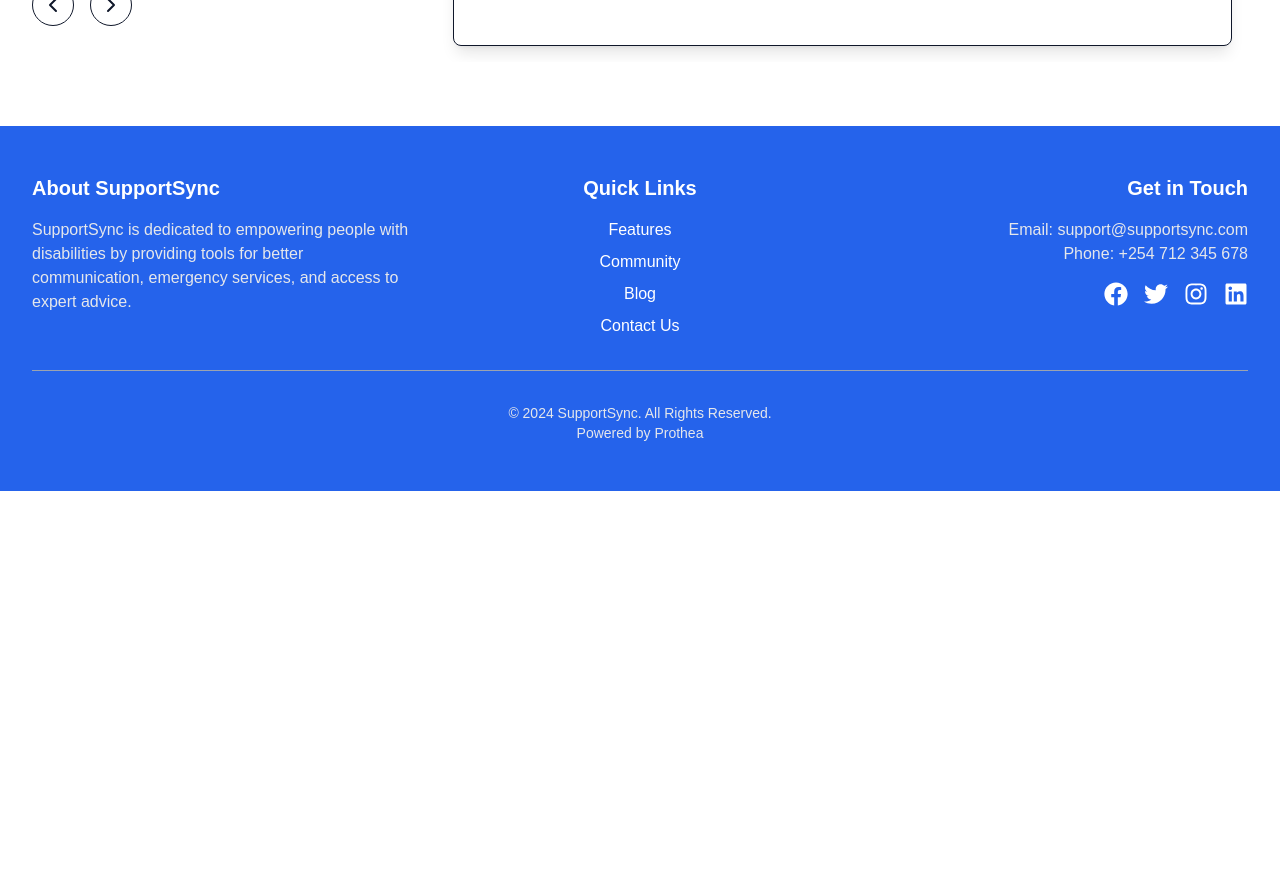
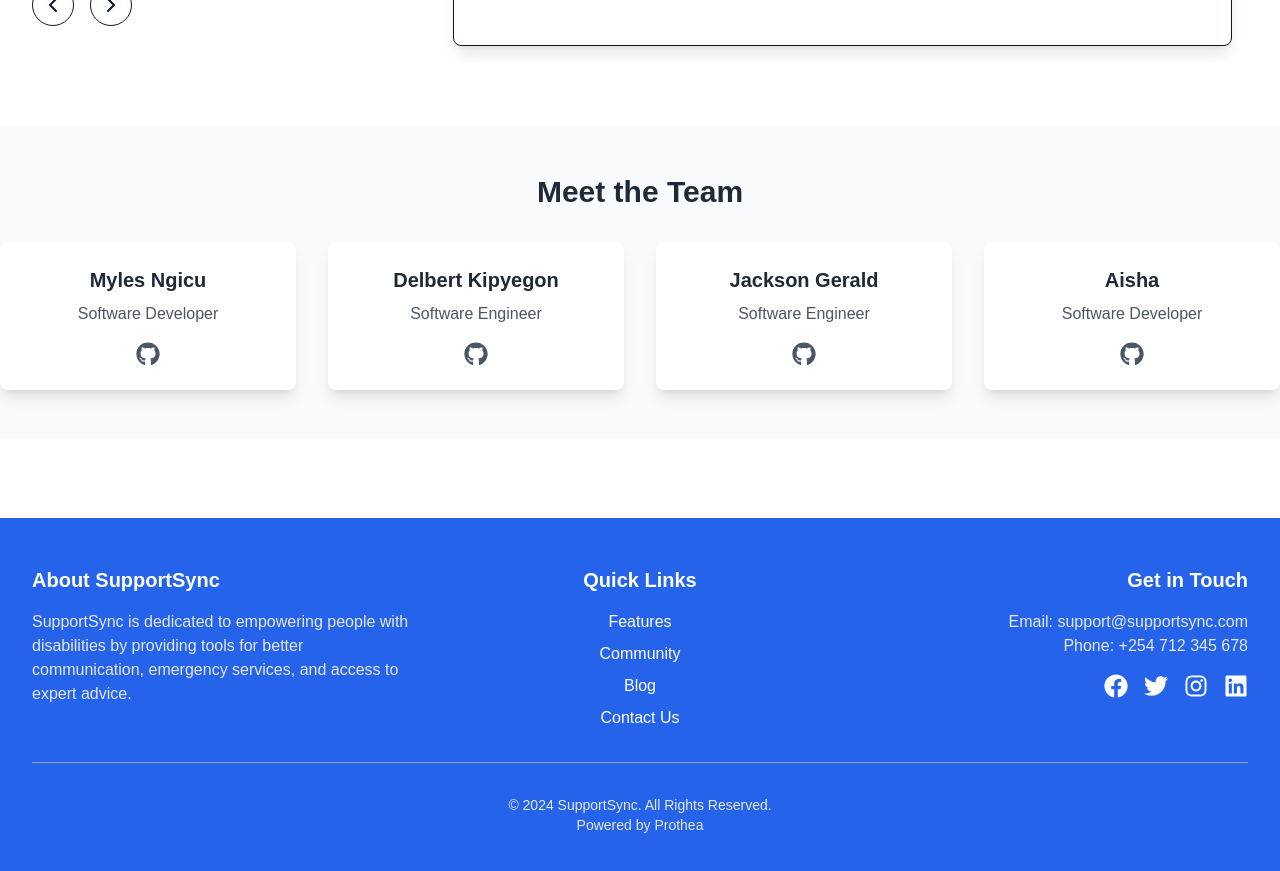
Before and after one commit to Codedeysguys/Teamx_pwd_hackerthon, a Next.js app: page / in a window 1280 px wide. Shown: the part 3380-4251 px from the top of the page. Before the commit the page ends 3871 px from the top, so only its background shows below. Built offline with nearby package versions, Linux system fonts and the light colour scheme.

Commit message:
Feat(v1): Final Fixes

```diff
--- a/src/app/blog/page.js
+++ b/src/app/blog/page.js
@@ -1,7 +1,7 @@
-
 "use client";
-import { useState } from 'react';
-import { blogs } from '../../lib/blogbinding';
+import { useState } from "react";
+import { blogs } from "../../lib/blogbinding";
+import { Button } from "@/components/ui/button";
 
 const Blogs = () => {
 	const [currentPage, setCurrentPage] = useState(1);
@@ -22,7 +22,16 @@
 	return (
 		<div className="container mx-auto p-6">
 			<h1 className="text-4xl font-bold mb-6">Parenting Blogs for PWD</h1>
-      <div className="grid grid-cols-1 gap-6 sm:grid-cols-2 md:grid-cols-3 lg:grid-cols-4">
+
+			<a
+				href="https://chat.whatsapp.com/HXTxpAjzHHwA9ZNBisFJWd"
+				target="_blank"
+				rel="noopener noreferrer"
+				className="px-6 py-3 bg-green-500 text-white font-semibold rounded-md hover:bg-green-600 transition mb-10"
+			>
+				Join A Community
+			</a>
+			<div className="grid grid-cols-1 gap-6 sm:grid-cols-2 md:grid-cols-3 lg:grid-cols-4 mt-10">
 				{currentBlogs.map((blog, index) => (
 					<div
 						key={index}
@@ -65,8 +74,8 @@
 							onClick={() => handleClick(i + 1)}
 							className={`mx-2 px-4 py-2 rounded ${
 								currentPage === i + 1
-                  ? 'bg-blue-500 text-white'
-                  : 'bg-gray-200 text-gray-800'
+									? "bg-blue-500 text-white"
+									: "bg-gray-200 text-gray-800"
 							}`}
 						>
 							{i + 1}
--- a/src/app/layout.js
+++ b/src/app/layout.js
@@ -18,7 +18,11 @@
 				<div className="fixed bottom-10 right-10">
 					<Sheet>
 						<SheetTrigger>
-              <img className="h-16" src="/chat.png" alt="chat" />
+							<img
+								className="h-16"
+								src="/chat.png"
+								alt="chat"
+							/>
 						</SheetTrigger>
 						<SheetContent className="max-w-md h-[80vh] rounded-lg mt-10">
 							<SheetHeader>
@@ -27,7 +31,7 @@
 										Meet Maish, Your Friendly Assistant
 									</h2>
 									<p className="text-white text-opacity-90 text-lg">
-                    I'm here to answer any of your questions
+										I&apos;m here to answer any of your questions
 									</p>
 								</SheetTitle>
 								<SheetDescription>
--- a/src/app/locator/widgets/StepByStepGuide.jsx
+++ b/src/app/locator/widgets/StepByStepGuide.jsx
@@ -4,12 +4,8 @@
 	return (
 		<div className="mt-16 bg-blue-50 py-12">
 			<h2 className="text-3xl font-bold text-center text-blue-600">
-				Step-by-Step Guide
+				How it Works
 			</h2>
-			<p className="text-lg text-center text-gray-600 max-w-3xl mx-auto mt-4">
-				Follow these steps to implement the Google Locator with IoT in your
-				system:
-			</p>
 
 			<div className="grid grid-cols-1 md:grid-cols-2 lg:grid-cols-3 gap-8 mt-12">
 				<div className="bg-white p-6 rounded-lg shadow-lg">
@@ -25,31 +21,21 @@
 
 				<div className="bg-white p-6 rounded-lg shadow-lg">
 					<h3 className="text-xl font-semibold text-blue-600">
-						Step 2: Integrate Google Maps API
+						Step 2: Send Automated Alerts
 					</h3>
 					<p className="text-gray-600 mt-2">
-						Use the Google Maps API to capture and track the location of the
-						user once the IoT button is pressed.
+						Send an alert to representatives by clicking, providing exact
+						coordinates and a map link.
 					</p>
 				</div>
 
 				<div className="bg-white p-6 rounded-lg shadow-lg">
 					<h3 className="text-xl font-semibold text-blue-600">
-						Step 3: Send Automated Alerts
+						Step 3: Track and Respond with Assistance
 					</h3>
 					<p className="text-gray-600 mt-2">
-						Send an alert to representatives, providing exact coordinates and a
-						map link.
-					</p>
-				</div>
-
-				<div className="bg-white p-6 rounded-lg shadow-lg">
-					<h3 className="text-xl font-semibold text-blue-600">
-						Step 4: Respond with Assistance
-					</h3>
-					<p className="text-gray-600 mt-2">
-						Ensure a response team is always ready to act on location-based
-						alerts.
+						Once an alert is sent we track them using Google Maps and get the location. There we may respond by sending
+						people to help them out.
 					</p>
 				</div>
 			</div>
--- a/src/app/page.js
+++ b/src/app/page.js
@@ -3,6 +3,7 @@
 import FeaturesSection from "./widgets/Features";
 import SuccessStoriesSection from "./widgets/SuccessStoriesSection";
 import StorySection from "./widgets/Story";
+import TeamsComponent from "./widgets/Team";
 
 const LandingPage = () => {
 	return (
@@ -11,6 +12,7 @@
 			<FeaturesSection />
 			<StorySection />
 			<SuccessStoriesSection />
+			<TeamsComponent />
 		</div>
 	);
 };
--- a/src/app/widgets/HeroSection.jsx
+++ b/src/app/widgets/HeroSection.jsx
@@ -1,20 +1,99 @@
-import React from "react";
+"use client";
+
+import React, { useState } from "react";
 
 const HeroSection = () => {
+	// State to manage the popup
+	const [isPopupOpen, setIsPopupOpen] = useState(false);
+
+	// Function to toggle popup visibility
+	const togglePopup = () => {
+		setIsPopupOpen(!isPopupOpen);
+	};
+
 	return (
+		<>
 			<section className="min-h-screen flex flex-col justify-center items-center text-center bg-gradient-to-r from-blue-500 to-teal-500 text-white animate-fade-in">
 				<h1 className="text-5xl font-bold mb-4">
 					SupportSync: Empowering People with Disabilities
 				</h1>
 				<p className="text-xl mb-6 max-w-3xl">
 					SupportSync is a platform designed to foster interaction, provide
-				emergency services, enable translation, and offer location tracking for
-				PWDs, ensuring they stay connected and safe.
+					emergency services, enable translation, and offer location tracking
+					for PWDs, ensuring they stay connected and safe.
 				</p>
-			<button className="px-6 py-3 bg-white text-blue-500 font-semibold rounded-md hover:bg-blue-100 transition">
+				<button
+					onClick={togglePopup}
+					className="px-6 py-3 bg-white text-blue-500 font-semibold rounded-md hover:bg-blue-100 transition"
+				>
 					Get Started
 				</button>
 			</section>
+
+			{/* Popup form */}
+			{isPopupOpen && (
+				<div className="fixed inset-0 bg-black bg-opacity-50 flex justify-center items-center z-50">
+					<div className="bg-white p-6 rounded-sm shadow-lg w-full max-w-lg">
+						<h2 className="text-2xl font-bold mb-4">Book a Consultation</h2>
+						<form className="space-y-4">
+							<div>
+								<label className="block text-gray-700 font-semibold mb-2">
+									Name
+								</label>
+								<input
+									type="text"
+									placeholder="Your Name"
+									className="w-full px-4 py-2 border rounded-lg focus:outline-none focus:ring-2 focus:ring-blue-500"
+								/>
+							</div>
+							<div>
+								<label className="block text-gray-700 font-semibold mb-2">
+									Email
+								</label>
+								<input
+									type="email"
+									placeholder="Your Email"
+									className="w-full px-4 py-2 border rounded-lg focus:outline-none focus:ring-2 focus:ring-blue-500"
+								/>
+							</div>
+							<div>
+								<label className="block text-gray-700 font-semibold mb-2">
+									Preferred Date
+								</label>
+								<input
+									type="date"
+									className="w-full px-4 py-2 border rounded-lg focus:outline-none focus:ring-2 focus:ring-blue-500"
+								/>
+							</div>
+							<div>
+								<label className="block text-gray-700 font-semibold mb-2">
+									Message
+								</label>
+								<textarea
+									placeholder="Your Message"
+									className="w-full px-4 py-2 border rounded-lg focus:outline-none focus:ring-2 focus:ring-blue-500"
+								></textarea>
+							</div>
+							<div className="flex justify-between items-center">
+								<button
+									type="submit"
+									className="px-6 py-2 bg-blue-500 text-white font-semibold rounded-md hover:bg-blue-600 transition"
+								>
+									Submit
+								</button>
+								<button
+									type="button"
+									onClick={togglePopup}
+									className="text-red-500 hover:underline"
+								>
+									Close
+								</button>
+							</div>
+						</form>
+					</div>
+				</div>
+			)}
+		</>
 	);
 };
 
--- a/src/app/widgets/Navbar.jsx
+++ b/src/app/widgets/Navbar.jsx
@@ -77,7 +77,7 @@
 					{/* Call to Action Button */}
 					<div className="hidden md:block">
 						<Link
-							href="#get-started"
+							href="/"
 							className="px-6 py-2 bg-blue-600 text-white font-semibold rounded-md hover:bg-blue-700 transition"
 						>
 							Get Started
--- /dev/null
+++ b/src/app/widgets/Team.jsx
@@ -0,0 +1,61 @@
+"use client";
+import React from "react";
+import { FaGithub } from "react-icons/fa";
+
+const teamMembers = [
+	{
+		name: "Myles Ngicu",
+		description: "Software Developer",
+		github: "https://github.com/MylesMburu",
+	},
+	{
+		name: "Delbert Kipyegon",
+		description: "Software Engineer",
+		github: "https://github.com/Delbert-Kipyegon",
+	},
+	{
+		name: "Jackson Gerald",
+		description: "Software Engineer",
+		github: "https://github.com/Codedys",
+	},
+	{
+		name: "Aisha",
+		description: "Software Developer",
+		github: "https://github.com/Aishagojo",
+	},
+];
+
+const TeamsComponent = () => {
+	return (
+		<section className="py-12 bg-gray-50 mb-20">
+			<div className="max-w-7xl mx-auto text-center">
+				<h2 className="text-3xl font-bold mb-8">Meet the Team</h2>
+				<div className="grid grid-cols-1 sm:grid-cols-2 lg:grid-cols-4 gap-8">
+					{teamMembers.map((member, index) => (
+						<div
+							key={index}
+							className="bg-white rounded-lg shadow-lg p-6 flex flex-col items-center"
+						>
+							<h3 className="text-xl font-semibold mb-2">{member.name}</h3>
+							<p className="text-gray-600 text-center mb-4">
+								{member.description}
+							</p>
+							<div className="flex space-x-4">
+								<a
+									href={member.github}
+									className="text-gray-600 hover:text-gray-900"
+									target="_blank"
+									rel="noopener noreferrer"
+								>
+									<FaGithub size={24} />
+								</a>
+							</div>
+						</div>
+					))}
+				</div>
+			</div>
+		</section>
+	);
+};
+
+export default TeamsComponent;
```
Lines whose indentation alone changed are shown as unchanged.
